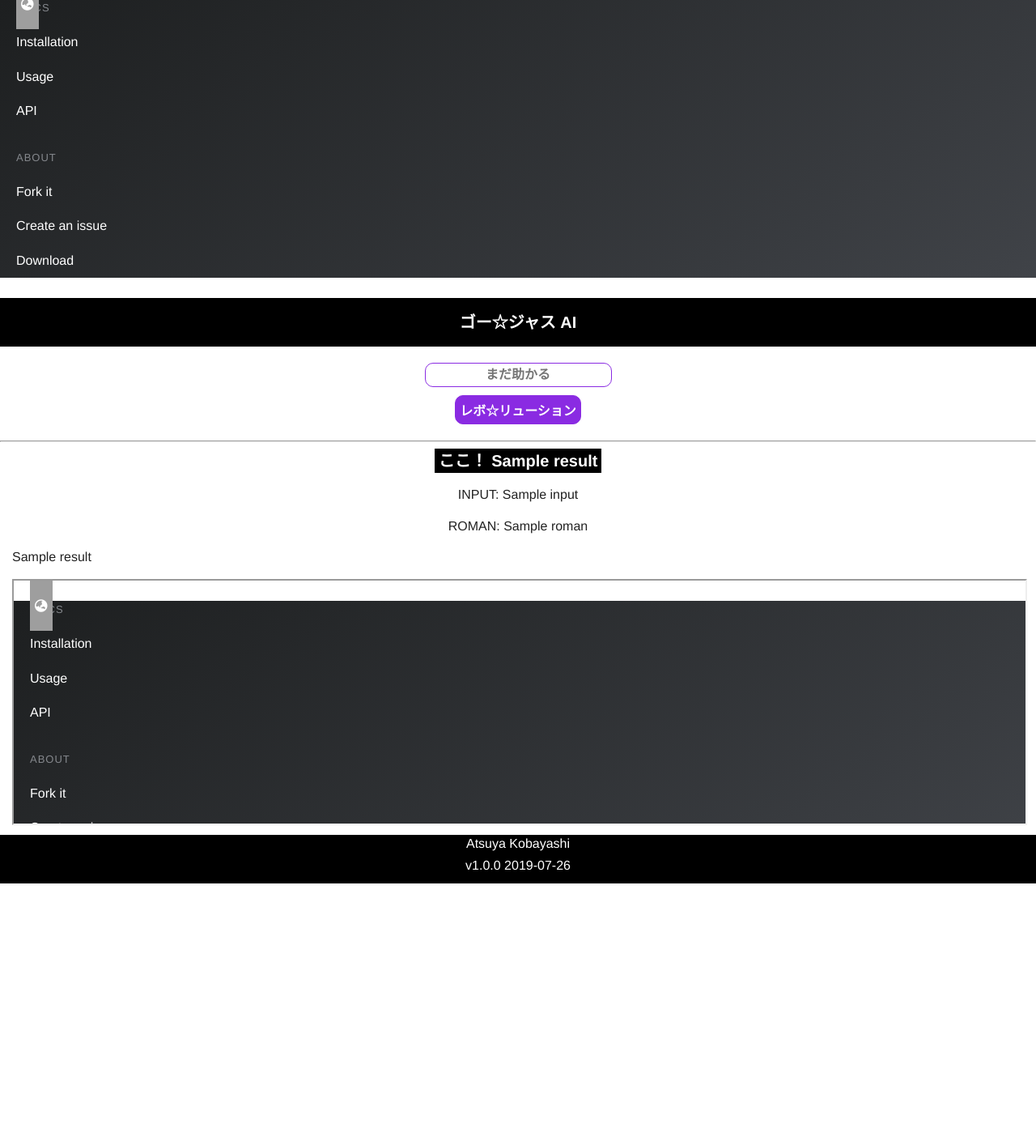
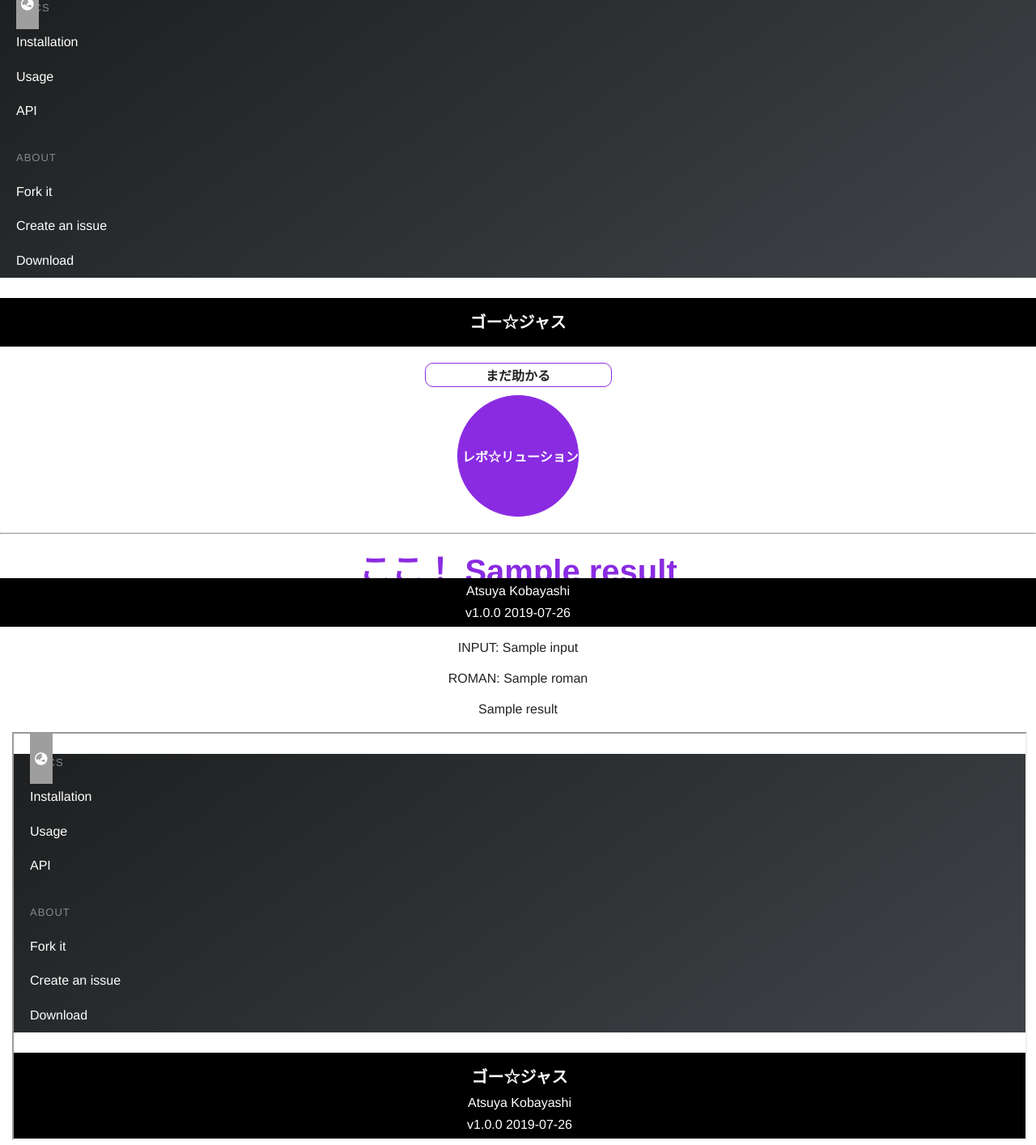
Before and after one commit to atsukoba/GorgeousApp, a Flask app: template app/templates/index.html in a window 1280 px wide. Shown: the part 26-1440 px from the top of the page at 81% size. Before the commit the page ends 1117 px from the top, so only its background shows below. Run offline with Flask 2, Linux system fonts and the light colour scheme; the template is opened without the code that fills it: most values are stand-ins (such as "Sample title", 1, 10 or a date in 2020); parts of the project's set-up code (start-up, migrations or seed data) failed here and were passed over; some libraries are stand-ins or nearby versions; grey boxes are pictures that could not be loaded.

Commit message:
Update: Style

```diff
--- a/app/app.py
+++ b/app/app.py
@@ -24,7 +24,11 @@ g = Gorgeous()
 @app.route('/', methods=['POST', 'GET'])
 def home():
     html = render_template('index.html',
-        answer={})
+        answer={
+            "result": "○○",
+            "input": "○○",
+            "roman": "○○",
+            "results": "○○"})
     if request.method == 'POST':
         html = render_template('index.html',
             answer=g.revolution(request.form["input"], app_use=True))
--- a/app/static/css/style.css
+++ b/app/static/css/style.css
@@ -50,6 +50,9 @@ section.input input.revo {
   background-color: blueviolet;
   color: white;
   font-weight: bold;
+  width: 150px;
+  height: 150px;
+  border-radius: 75px;
 }
 
 section.results {
@@ -61,17 +64,16 @@ section.results .result p {
 }
 
 section.results .result .main_result {
-  font-size: 20px;
+  font-size: 40px;
   display: block;
-  color: white;
-  background-color: black;
+  color: blueviolet;
   padding: 5px;
-  margin: 0 auto;
+  margin: 20px auto;
   width: -webkit-fit-content;
   width: -moz-fit-content;
   width: fit-content;
   height: auto;
-  line-height: 20px;
+  line-height: 40px;
   font-weight: bold;
 }
 
@@ -79,10 +81,24 @@ section.results .result .main_result p {
   margin: 0;
 }
 
+section.results .result .map_link {
+  display: block;
+  width: 100%;
+  font-size: 12px;
+  text-align: center;
+}
+
+section.results .ranking {
+  text-align: center;
+}
+
 footer {
   color: white;
   background-color: black;
+  position: fixed;
+  width: 100vw;
   height: 60px;
+  bottom: 0;
 }
 
 footer p {
--- a/app/static/sass/style.sass
+++ b/app/static/sass/style.sass
@@ -42,6 +42,9 @@ section.input
         background-color: blueviolet
         color: white
         font-weight: bold
+        width: 150px
+        height: 150px
+        border-radius: 75px
 
 section.settings
 
@@ -52,26 +55,37 @@ section.results
         p
             text-align: center
         .main_result
-            font-size: 20px
+            font-size: 40px
             display: block
-            color: white
-            background-color: black
+            color: blueviolet
             padding: 5px
-            margin: 0 auto
+            margin: 20px auto
+            width: -webkit-fit-content
+            width: -moz-fit-content
             width: fit-content
             height: auto
-            line-height: 20px
+            line-height: 40px
             font-weight: bold
             p
                 margin: 0
+        .map_link
+            display: block
+            width: 100%
+            font-size: 12px
+            text-align: center
 
     .ranking
+        text-align: center
+
 
 
 footer
     color: white
     background-color: black
+    position: fixed
+    width: 100vw
     height: 60px
+    bottom: 0
     p
         margin: 5px auto
         text-align: center
--- a/app/templates/index.html
+++ b/app/templates/index.html
@@ -23,6 +23,7 @@
     <link rel="author" href="https://www.atsuya.xyz">
     <script src="/static/js/script.js"></script>
     <script src="https://cdnjs.cloudflare.com/ajax/libs/slideout/1.0.1/slideout.min.js"></script>
+    <script src="https://raw.githubusercontent.com/joaopereirawd/fakeLoader.js/master/js/fakeLoader.js"></script>
     <!-- <link rel="icon" type="image/png" sizes="32x32" href="/path/to/favicon-32x32.png"> -->
   </head>
   <body>
@@ -49,11 +50,11 @@
         <button class="toggle-button btn-hamburger js-slideout-toggle">
           <i class="fas fa-globe-asia"></i>
         </button>
-        <h1>ゴー☆ジャス AI</h1>
+        <h1>ゴー☆ジャス</h1>
       </header>
       <form action="/" method="POST">
         <section class="input">
-          <input type="text" name="input" placeholder="まだ助かる" class="q"/>
+          <input type="text" name="input" value="まだ助かる" class="q"/>
           <input type="submit" value="レボ☆リューション" class="revo" />
         </section>
         <section class="settings">
@@ -63,8 +64,9 @@
       <hr>
       <section class="results">
         <div class="result">
-          <a href="{{ answer['map'] }}" class="main_result">
-            <p>ここ！ {{ answer["result"] }}</p>
+          <p class="main_result">ここ！ {{ answer["result"] }}</p>
+          <a href="{{ answer['map'] }}" class="map_link">
+            Google Mapへ
           </a>
           <p>INPUT: {{ answer["input"] }}</p>
           <p>ROMAN: {{ answer["roman"] }}</p>
@@ -77,7 +79,7 @@
           {% endfor %}
         </div>
         <div class="wikipedia">
-          <iframe src="{{ answer['wiki_url'] }}" width="100%" height="300px"></iframe>
+          <iframe src="{{ answer['wiki_url'] }}" width="100%" height="500px"></iframe>
         </div>
         <!-- <div class="GoorleMaps">
           <iframe src="{{ answer['map'] }}" width="100%"></iframe>
```
Also changed, not shown: 2 other files.
